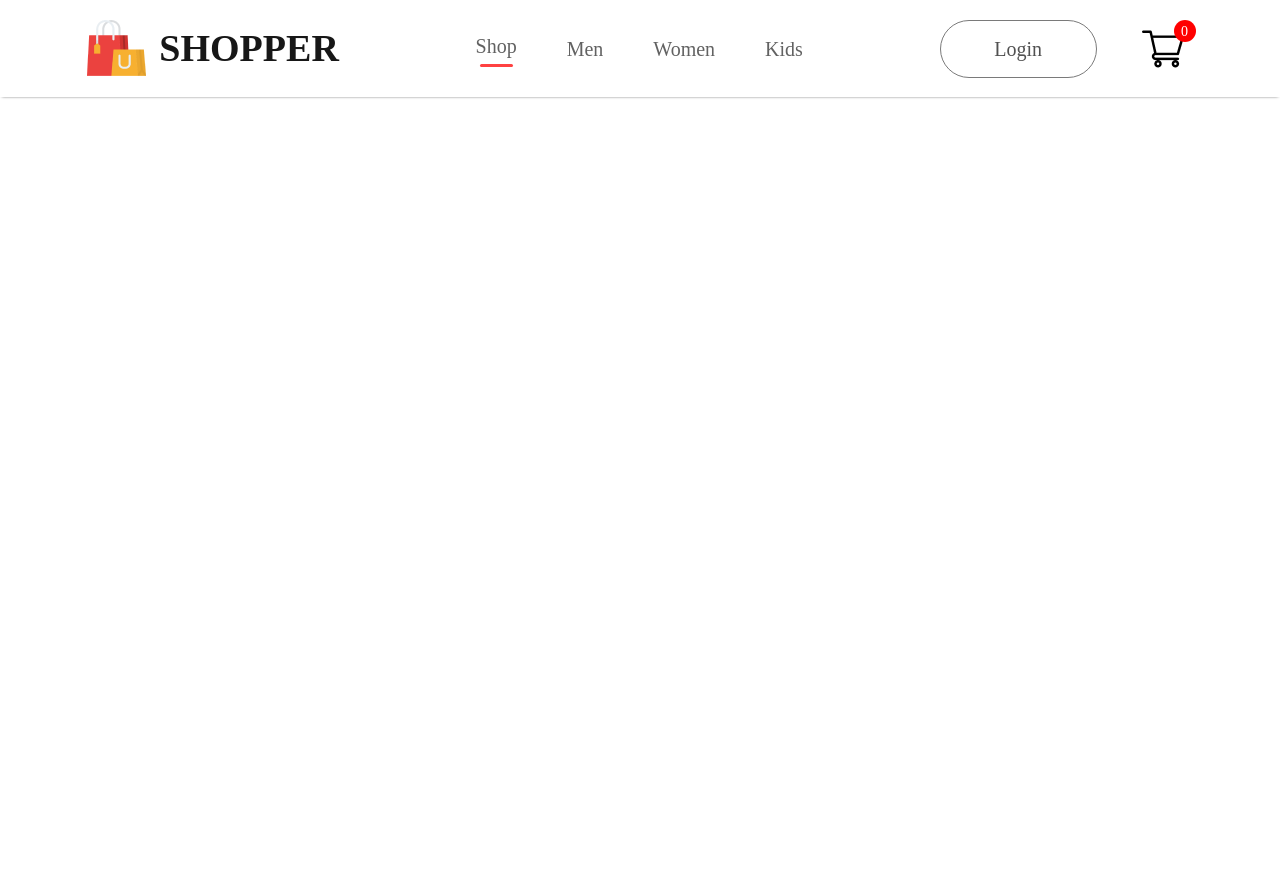
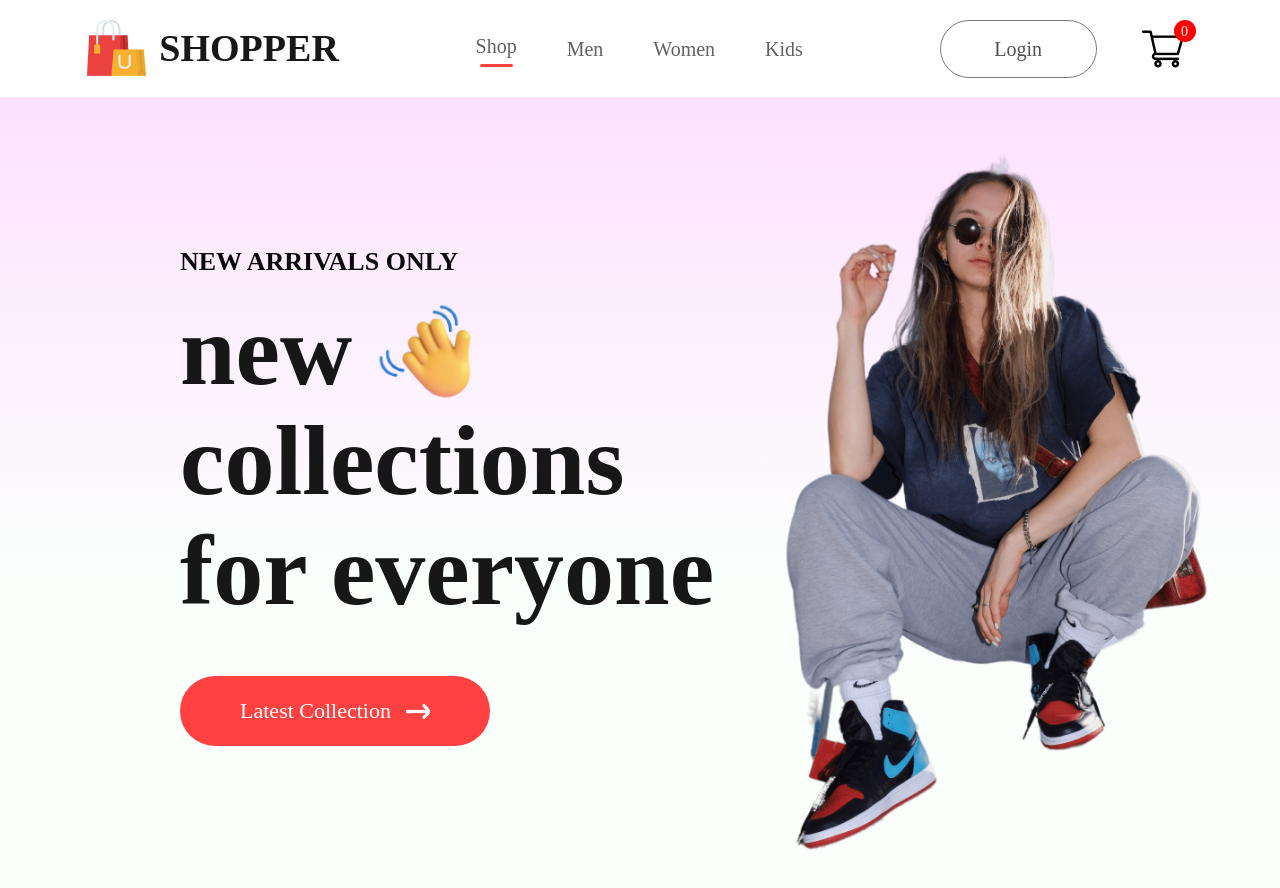
Before and after one commit to Viswaksena-J/ECommerce, a React (Create React App) app in the folder frontend/: page / in a window 1280 px wide. Shown: the top 888 px of the page. Before the commit the page ends 800 px from the top, so only its background shows below. Built offline with nearby package versions, Linux system fonts and the light colour scheme.

Commit message:
routing and homepage done

```diff
--- a/frontend/src/App.css
+++ b/frontend/src/App.css
@@ -1,5 +1,5 @@
 .App {
-  text-align: center;
+  /* text-align: center; */
 }
 
 .App-logo {
--- a/frontend/src/App.js
+++ b/frontend/src/App.js
@@ -1,11 +1,31 @@
 import logo from './logo.svg';
 import './App.css';
 import Navbar from './Components/Navbar/Navbar';
+import {BrowserRouter, Routes, Route} from 'react-router-dom';
+import Shop from './Pages/Shop';
+import ShopCategory from './Pages/ShopCategory';
+import Product from './Pages/Product';
+import Cart from './Pages/Cart';
+import LoginSignup from './Pages/LoginSignup';
 
 function App() {
   return (
     <div className="App">
-      <Navbar />
+      <BrowserRouter>
+        <Navbar />
+        <Routes>
+          <Route path='/' element={<Shop/>} />
+          <Route path='/mens' element={<ShopCategory category = "mens"/>}/>
+          <Route path='/womens' element={<ShopCategory category = "women"/>}/>
+          <Route path='/kids' element={<ShopCategory category = "kid"/>}/>
+          <Route path='/product' element={<Product/>}>
+            <Route path=':productId' element={<Product/>}/>
+          </Route>
+          <Route path='/cart' element={<Cart/>}/>
+          <Route path='/login' element={<LoginSignup/>}/>
+
+        </Routes>
+      </BrowserRouter>
     </div>
   );
 }
--- /dev/null
+++ b/frontend/src/Components/Hero/Hero.css
@@ -0,0 +1,63 @@
+.hero{
+    height: 100vh;
+    background: linear-gradient(180deg,#fde1ff,#e1ffea22 60%);
+    display: flex;
+}
+
+.hero-left{
+    flex: 1;
+    display: flex;
+    flex-direction: column;
+    justify-content: center;
+    gap: 20px;
+    padding-left: 180px;
+    line-height: 1.1;
+}
+
+.hero-left h2{
+    color: #090909;
+    font-size: 26px;
+    font-weight: 600;
+}
+
+.hero-left left{
+    padding-left: -1800px;
+}
+
+.hero-left p{
+    color: #171717;
+    font-size: 100px;
+    font-weight: 700;
+}
+
+.hero-hand-icon{
+    display: flex;
+    align-items: center;
+    gap: 20px;
+}
+
+.hero-hand-icon img{
+    width: 105px;
+}
+
+.hero-latest-btn{
+    display: flex;
+    justify-content: center;
+    align-items: center;
+    gap: 15px;
+    width: 310px;
+    height: 70px;
+    border-radius: 75px;
+    margin-top: 30px;
+    background-color: #ff4141;
+    color: white;
+    font-size: 22px;
+    font-weight: 500;
+}
+
+.hero-right{
+    flex: 1;
+    display: flex;
+    justify-content: center;
+    align-items: center;
+}
--- /dev/null
+++ b/frontend/src/Components/Hero/Hero.jsx
@@ -0,0 +1,32 @@
+import React from "react";
+import "./Hero.css";
+import hand_icon from "../Assets/hand_icon.png";
+import arrow_icon from "../Assets/arrow.png";
+import hero_image from "../Assets/hero_image.png";
+
+const Hero = () => {
+  return (
+    <div className="hero">
+      <div className="hero-left">
+        <h2 className="left">NEW ARRIVALS ONLY</h2>
+        <div>
+          <div className="hero-hand-icon">
+            <p>new</p>
+            <img src={hand_icon} alt="" />
+          </div>
+          <p>collections</p>
+          <p>for everyone</p>
+        </div>
+        <div className="hero-latest-btn">
+          <div>Latest Collection</div>
+          <img src={arrow_icon} alt="" />
+        </div>
+      </div>
+      <div className="hero-right">
+        <img src={hero_image} alt="" />
+      </div>
+    </div>
+  );
+};
+
+export default Hero;
--- a/frontend/src/Components/Navbar/Navbar.jsx
+++ b/frontend/src/Components/Navbar/Navbar.jsx
@@ -3,6 +3,7 @@
 import logo from "../Assets/logo.png";
 import cart_icon from "../Assets/cart_icon.png";
 import { useState } from "react";
+import { Link } from "react-router-dom";
 
 const Navbar = () => {
   const [menu, setMenu] = useState("shop");
@@ -19,7 +20,7 @@
             setMenu("shop");
           }}
         >
-          Shop
+          <Link to="/">Shop</Link>
           {menu === "shop" ? <hr /> : <></>}
         </li>
         <li
@@ -27,26 +28,30 @@
             setMenu("mens");
           }}
         >
-          Men {menu === "mens" ? <hr /> : <></>}
+          <Link to="/mens">Men</Link> {menu === "mens" ? <hr /> : <></>}
         </li>
         <li
           onClick={() => {
             setMenu("womens");
           }}
         >
-          Women {menu === "womens" ? <hr /> : <></>}
+          <Link to="/womens">Women</Link> {menu === "womens" ? <hr /> : <></>}
         </li>
         <li
           onClick={() => {
             setMenu("kids");
           }}
         >
-          Kids {menu === "kids" ? <hr /> : <></>}
+          <Link to="/kids">Kids</Link> {menu === "kids" ? <hr /> : <></>}
         </li>
       </ul>
       <div className="nav-login-cart">
-        <button>Login</button>
-        <img src={cart_icon} alt="" />
+        <Link to="/login">
+          <button>Login</button>
+        </Link>
+        <Link to="/cart">
+          <img src={cart_icon} alt="" />
+        </Link>
         <div className="nav-cart-count">0</div>
       </div>
     </div>
--- /dev/null
+++ b/frontend/src/Pages/Cart.jsx
@@ -0,0 +1,7 @@
+import React from "react";
+
+const Cart = () => {
+  return <div>Cart</div>;
+};
+
+export default Cart;
--- /dev/null
+++ b/frontend/src/Pages/LoginSignup.jsx
@@ -0,0 +1,9 @@
+import React from 'react'
+
+const LoginSignup = () => {
+  return (
+    <div>LoginSignup</div>
+  )
+}
+
+export default LoginSignup
--- /dev/null
+++ b/frontend/src/Pages/Product.jsx
@@ -0,0 +1,7 @@
+import React from "react";
+
+const Product = () => {
+  return <div>Product</div>;
+};
+
+export default Product;
--- /dev/null
+++ b/frontend/src/Pages/Shop.jsx
@@ -0,0 +1,12 @@
+import React from 'react'
+import Hero from '../Components/Hero/Hero'
+
+const Shop = () => {
+  return (
+    <div>
+        <Hero />
+    </div>
+  )
+}
+
+export default Shop
--- /dev/null
+++ b/frontend/src/Pages/ShopCategory.jsx
@@ -0,0 +1,7 @@
+import React from "react";
+
+const ShopCategory = () => {
+  return <div>ShopCategory</div>;
+};
+
+export default ShopCategory;
--- a/frontend/src/index.css
+++ b/frontend/src/index.css
@@ -1,3 +1,6 @@
+*{
+  margin: 0;
+}
 body {
   margin: 0;
   font-family: -apple-system, BlinkMacSystemFont, 'Segoe UI', 'Roboto', 'Oxygen',
```
